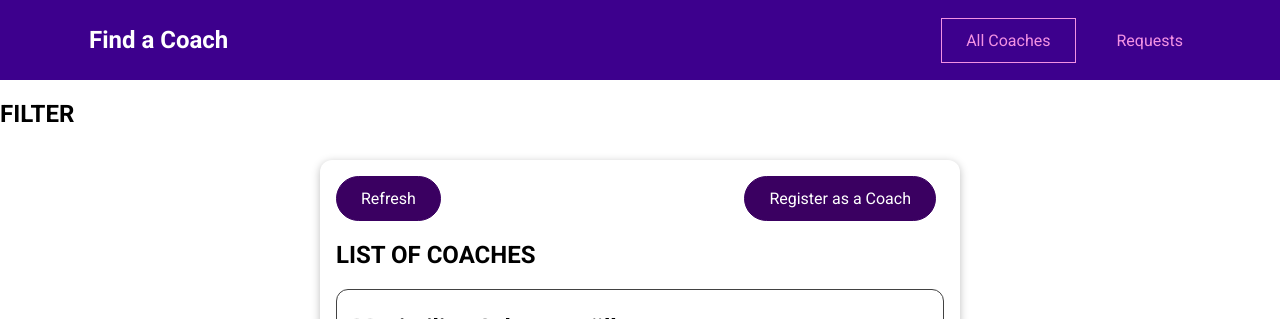
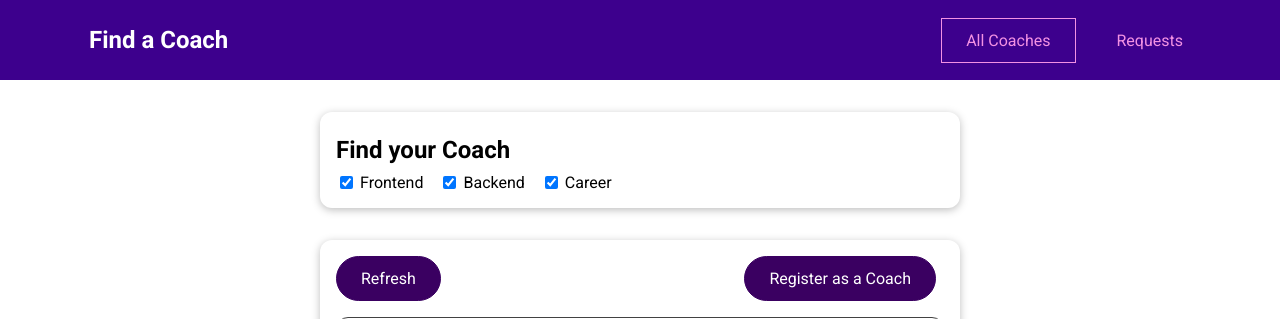
Before and after one commit to Whitedrawn/VueCoachApp, a Vue app: page /coaches in a window 1280 px wide. Shown: the top 319 px of the page. Built offline with nearby package versions, Linux system fonts and the light colour scheme.

Commit message:
Coaches filter component

```diff
--- /dev/null
+++ b/src/components/coaches/CoachFilter.vue
@@ -0,0 +1,66 @@
+<template>
+    <base-card>
+    <h2>Find your Coach</h2>
+    <span class="filter-option">
+        <input type="checkbox" id="frontend" checked @change="setFilter">
+        <label for="frontend">Frontend</label>
+    </span>
+    <span class="filter-option">
+        <input type="checkbox" id="backend" checked @change="setFilter">
+        <label for="backend">Backend</label>
+    </span>
+    <span class="filter-option">
+        <input type="checkbox" id="career" checked @change="setFilter">
+        <label for="career">Career</label>
+    </span>
+    </base-card>
+</template>
+<script>
+export default{
+    emits:['change-filter'],
+    data(){
+        return{
+            filters:{
+                frontend:true,
+                backend:true,
+                career:true
+            }
+        }
+    },
+    methods:{
+        setFilter(event)
+        {
+            const inputId=event.target.id
+            const isActive=event.target.checked;
+            const updatedFilters={
+                ...this.filters,
+                [inputId]: isActive
+            }
+            this.filters=updatedFilters
+            this.$emit('change-filter',updatedFilters)
+        }
+
+    }
+}
+</script>
+<style scoped>
+h2 {
+  margin: 0.5rem 0;
+}
+
+.filter-option {
+  margin-right: 1rem;
+}
+
+.filter-option label,
+.filter-option input {
+  vertical-align: middle;
+}
+
+.filter-option label {
+  margin-left: 0.25rem;
+}
+
+.filter-option.active label {
+  font-weight: bold;
+}</style>
--- a/src/pages/coaches/CoachesList.vue
+++ b/src/pages/coaches/CoachesList.vue
@@ -1,6 +1,6 @@
 <template>
   <section>
-    <h2>FILTER</h2>
+    <coach-filter @change-filter="setFilters"></coach-filter>
   </section>
   <section>
     <base-card>
@@ -8,7 +8,7 @@
         <base-button mode="outline">Refresh</base-button>
         <base-button link to="/register">Register as a Coach</base-button>
       </div>
-      <h2>LIST OF COACHES</h2>
+
       <ul v-if="hasCoaches">
         <coach-item
           v-for="coach in filteredCoaches"
@@ -26,16 +26,44 @@
 </template>
 <script>
 import CoachItem from '../../components/coaches/CoachItem.vue';
+import CoachFilter from '../../components/coaches/CoachFilter.vue';
 export default {
+  data() {
+    return {
+      activeFilters: {
+        frontend: true,
+        backend: true,
+        career: true,
+      },
+    };
+  },
   components: {
     CoachItem,
+    CoachFilter,
   },
   computed: {
     filteredCoaches() {
-      return this.$store.getters['coaches/coaches'];
+      const coaches = this.$store.getters['coaches/coaches'];
+      return coaches.filter((coach) => {
+        if (this.activeFilters.frontend && coach.areas.includes('frontend')) {
+          return true;
+        }
+        if (this.activeFilters.backend && coach.areas.includes('backend')) {
+          return true;
+        }
+        if (this.activeFilters.career && coach.areas.includes('career')) {
+          return true;
+        }
+        return false;
+      });
     },
     hasCoaches() {
       return this.$store.getters['coaches/hasCoaches'];
+    },
+  },
+  methods: {
+    setFilters(updatedFilters) {
+      this.activeFilters = updatedFilters;
     },
   },
 };
```
